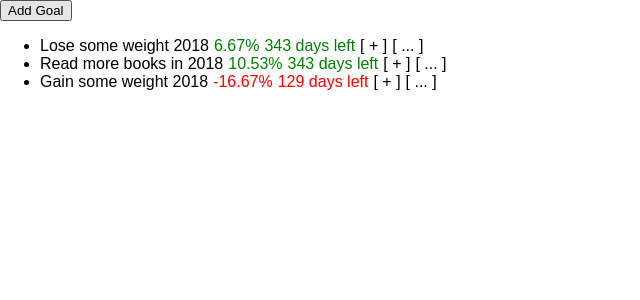
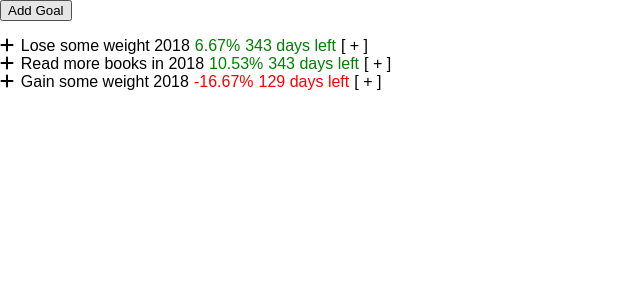
Before and after one commit to kranux/goalinator, a React (Create React App) app: page / in a window 1280 px wide. Shown: the top 300 px of the page, without its empty margins (0-640 px from the left). Built offline with nearby package versions, Linux system fonts and the light colour scheme.

Commit message:
Improved list element collapse/expand UX;

```diff
--- a/public/index.html
+++ b/public/index.html
@@ -19,6 +19,7 @@
       work correctly both with client-side routing and a non-root public URL.
       Learn how to configure a non-root public URL by running `npm run build`.
     -->
+    <script src="https://use.fontawesome.com/c16d1c14ec.js"></script>
     <title>React App</title>
   </head>
   <body>
--- a/src/components/goal-list-item/index.js
+++ b/src/components/goal-list-item/index.js
@@ -20,7 +20,10 @@ export default class GoalListItem extends React.Component {
     const goal = this.props.goal;
 
     return (
-      <li className="list-item">
+      <li
+        className={"list-item "+ (this.props.expanded ? 'expanded' : 'collapsed')}
+        onClick={() => {!this.props.expanded && this.props.toggleExpanded(goal)}}
+      >
         <span className="name">
           {goal.name}
         </span>
@@ -31,7 +34,6 @@ export default class GoalListItem extends React.Component {
           {calculateDaysLeft(goal)} days left
         </span>
         <span><a onClick={() => {this.props.showRegisterProgress(goal)}}>[ + ]</a></span>
-        <span><a onClick={() => {this.props.toggleExpanded(goal)}}>[ ... ]</a></span>
         {this.props.expanded ?
           <GoalListItemExpanded
             goal={goal}
--- a/src/index.css
+++ b/src/index.css
@@ -15,3 +15,25 @@ body {
 .list-item span {
   margin-right: 5px;
 }
+
+ul {
+  list-style: none;
+  padding: 0;
+}
+li {
+  padding-left: 1.3em;
+}
+li:before {
+  font-family: FontAwesome;
+  display: inline-block;
+  margin-left: -1.3em; /* same as padding-left set on li */
+  width: 1.3em; /* same as padding-left set on li */
+}
+
+li.expanded:before {
+  content: "\f068";
+}
+
+li.collapsed:before {
+  content: "\f067";
+}
```
